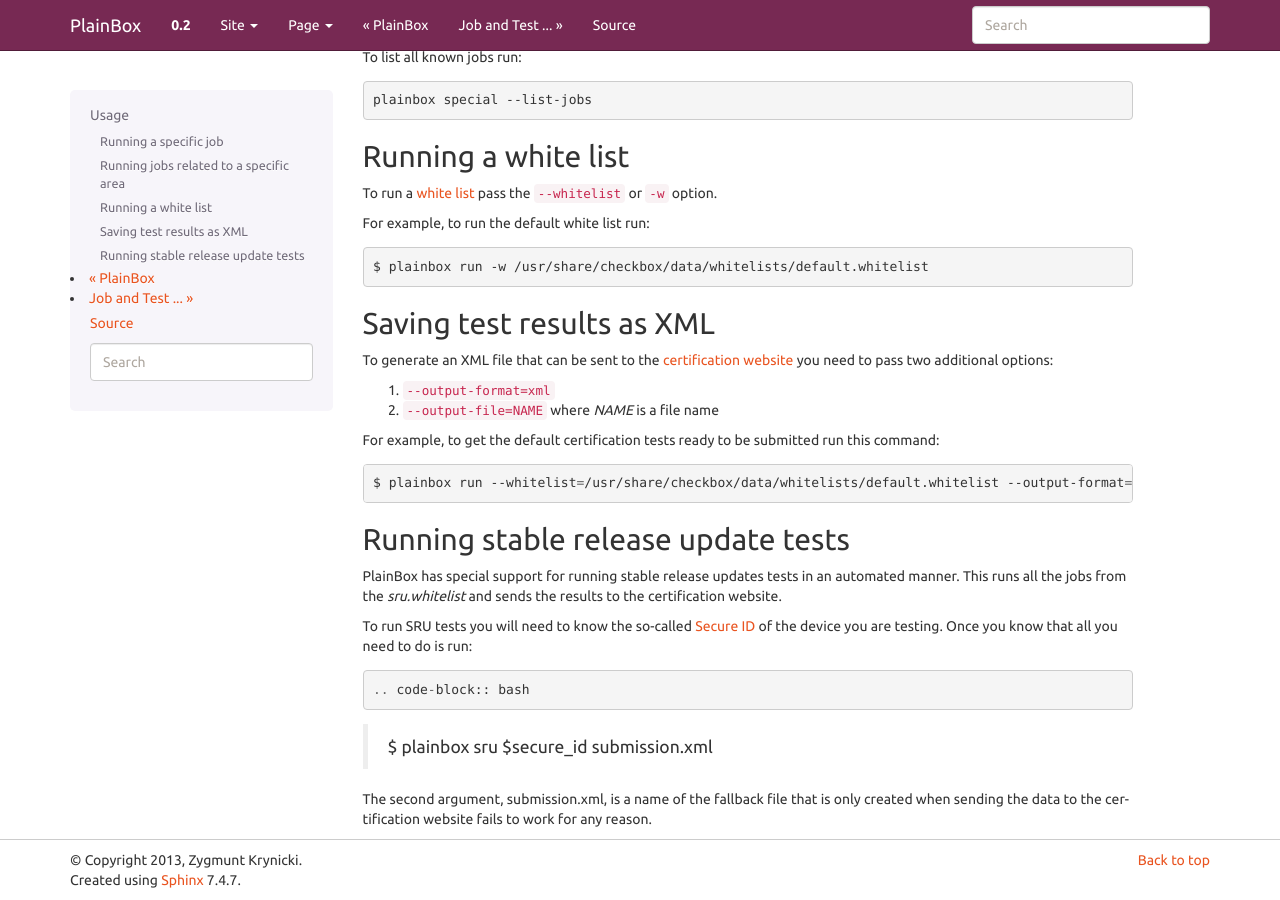
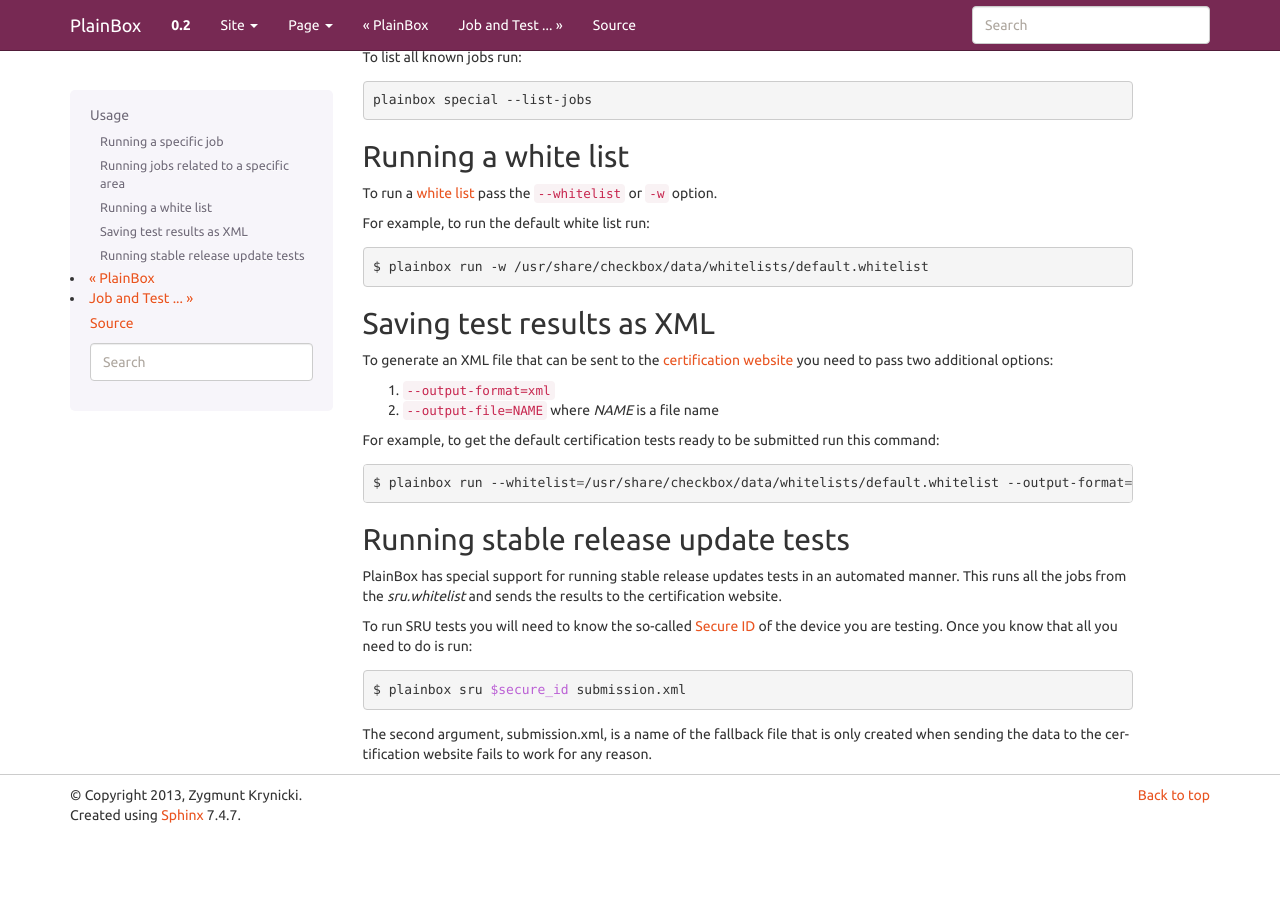
Before and after one commit to pombredanne/git.launchpad.net-plainbox, a Sphinx documentation site: the page built from docs/usage.rst, in a window 1280 px wide and 900 px high, scrolled down 615 px. Built offline with Sphinx 7.4.7, drawn with Linux system fonts in a browser that asks for light colours; after the commit the page ends 1450 px from its top, so only the background shows below that.

```diff
--- a/docs/usage.rst
+++ b/docs/usage.rst
@@ -82,7 +82,7 @@ automated manner. This runs all the jobs from the *sru.whitelist* and sends the
 results to the certification website.
 
 To run SRU tests you will need to know the so-called :term:`Secure ID` of the
-device you are testing. Once you know that all you need to do is run::
+device you are testing. Once you know that all you need to do is run:
 
 .. code-block:: bash
 
```
